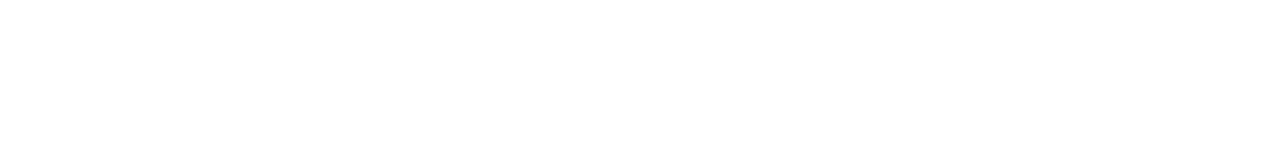
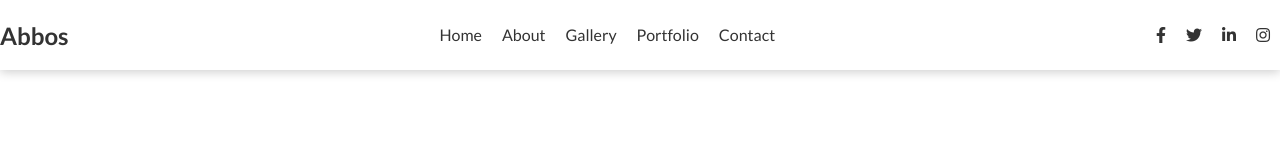
Before and after one commit to bbosmedia/jsJuneProjects, a plain HTML site: page Navbar/index.html in a window 1280 px wide. Drawn offline with Linux system fonts and the light colour scheme.

Commit message:
Navbar HTML is finished

```diff
--- a/Navbar/index.html
+++ b/Navbar/index.html
@@ -5,12 +5,39 @@
     <meta http-equiv="X-UA-Compatible" content="IE=edge">
     <meta name="viewport" content="width=device-width, initial-scale=1.0">
 
+    <!--Font Awesome-->
+    <link rel="stylesheet" href="https://cdnjs.cloudflare.com/ajax/libs/font-awesome/5.14.0/css/all.min.css"/>
 
+    <!--Styles-->
+    <link rel="stylesheet" href="style.css">
 
     <!--Title-->
     <title>Responsive Naviagtion Menu</title>
 </head>
 <body>
+    <nav class="navbar">
+        <div class="container">
+            <a href="#" class="logo">Abbos</a>
+            <ul class="middle-nav">
+                <li><a href="#">Home</a></li>
+                <li><a href="#">About</a></li>
+                <li><a href="#">Gallery</a></li>
+                <li><a href="#">Portfolio</a></li>
+                <li><a href="#">Contact</a></li>
+            </ul>
 
+            <ul class="social-icons">
+                <li><a href="#"><i class="fab fa-facebook-f"></i></a></li>
+                <li><a href="#"><i class="fab fa-twitter"></i></a></li>
+                <li><a href="#"><i class="fab fa-linkedin-in"></i></a></li>
+                <li><a href="#"><i class="fab fa-instagram"></i></a></li>
+            </ul>
+
+            <div class="navbars">
+                <div class="close"><i class="fas fa-bars"></i></div>
+                <div class="close"><i class="fas fa-times"></i></div>
+            </div>
+        </div>
+    </nav>
 </body>
 </html>
--- a/Navbar/style.css
+++ b/Navbar/style.css
@@ -0,0 +1,57 @@
+@import url('https://fonts.googleapis.com/css2?family=Lato:ital,wght@0,100;0,300;0,400;0,700;0,900;1,100;1,300;1,400;1,700;1,900&display=swap');
+
+*{
+    margin: 0;
+    padding: 0;
+    box-sizing: border-box;
+}
+
+a{
+    text-decoration: none;
+    font-family: 'Lato', sans-serif;
+    color: #333;
+    font-size: 16px;
+}
+
+.navbar{
+    width: 100%;
+    height: 70px;
+    display: flex;
+    align-items: center;
+    box-shadow: 0 2px 10px rgba(0,0,0,0.2);
+}
+
+.container{
+    max-width: 1300px;
+    margin: 0 auto;
+    width: 100%;
+    display: flex;
+    justify-content: space-between;
+}
+
+.container ul{
+    list-style: none;
+    display: flex;
+    align-items: center;
+}
+
+.container ul li{
+    padding: 0 10px;
+}
+
+.container ul li a{
+    transition: 0.3s ease;
+}
+
+.container ul li:hover a{
+    color: blueviolet;
+}
+
+.container .logo{
+    font-weight: 700;
+    font-size: 24px;
+}
+
+.navbars{
+    display: none;
+}
```
